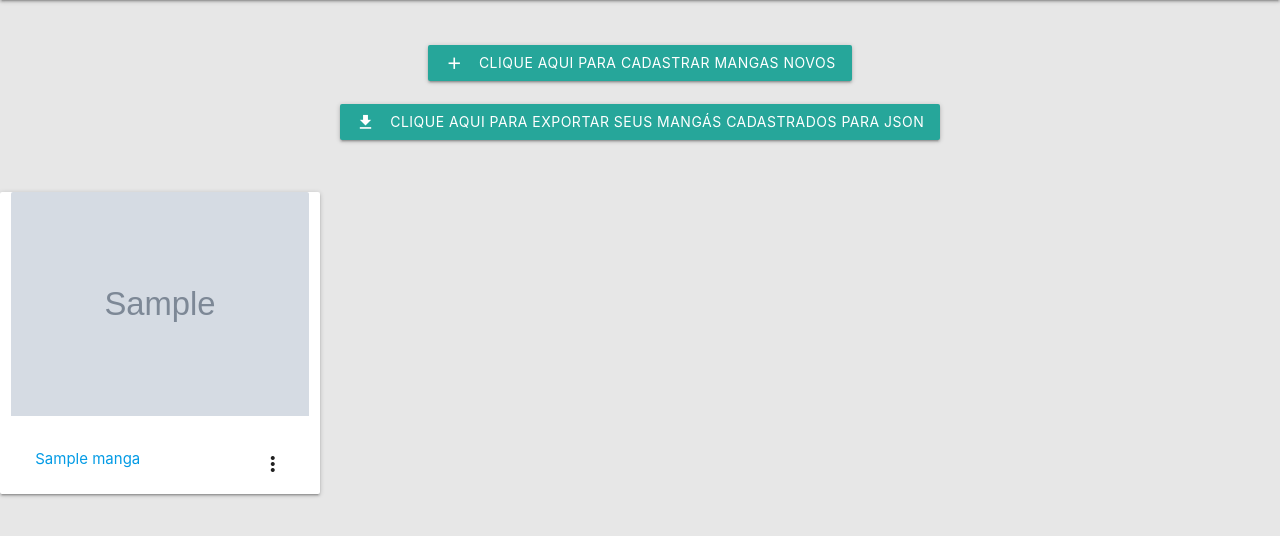
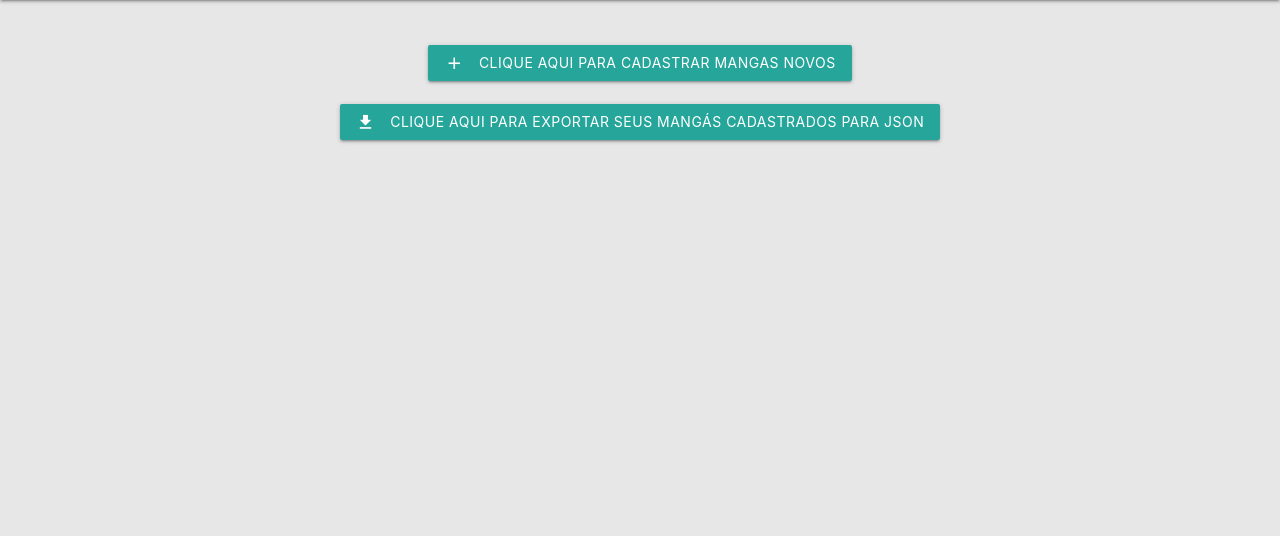
Before and after one commit to janderson-code/Projeto-AniManga, a Django app: page /mangas/ in a window 1280 px wide. Shown: the part 248-784 px from the top of the page. Run offline with Django 4.2, Linux system fonts and the light colour scheme; tables that the repository leaves empty hold one stand-in row (values such as "Sample post"); grey boxes marked "Sample" are stand-in pictures; some libraries are stand-ins or nearby versions.

Commit message:
exibe lista de mangas de usuario

```diff
--- a/mangas/templates/mangas/listar-mangas.html
+++ b/mangas/templates/mangas/listar-mangas.html
@@ -9,7 +9,11 @@
 </div>
 <br><br>
 <div class="row ">
-    {% for manga in mangas%} {% include "mangas/includes/card-manga-item.html" with name=manga.title image=manga.official_thumbnail id=manga.id%} {% endfor%}
+    {% for manga in mangas%}
+        {%if manga.user_id.id == current_user.id%}
+            {% include "mangas/includes/card-manga-item.html" with name=manga.title image=manga.official_thumbnail id=manga.id%}
+        {%endif%}
+    {% endfor%}
 
 </div>
 <script>
--- a/mangas/views.py
+++ b/mangas/views.py
@@ -10,7 +10,7 @@ from django.http import JsonResponse
 
 
 def listar_mangas(request):
-    return render(request, 'mangas/listar-mangas.html', {'mangas': Manga.objects.all()})
+    return render(request, 'mangas/listar-mangas.html', {'mangas': Manga.objects.all(),'current_user': request.user})
 
 def json_body(request):
     body_unicode = request.body.decode('utf-8')
```
